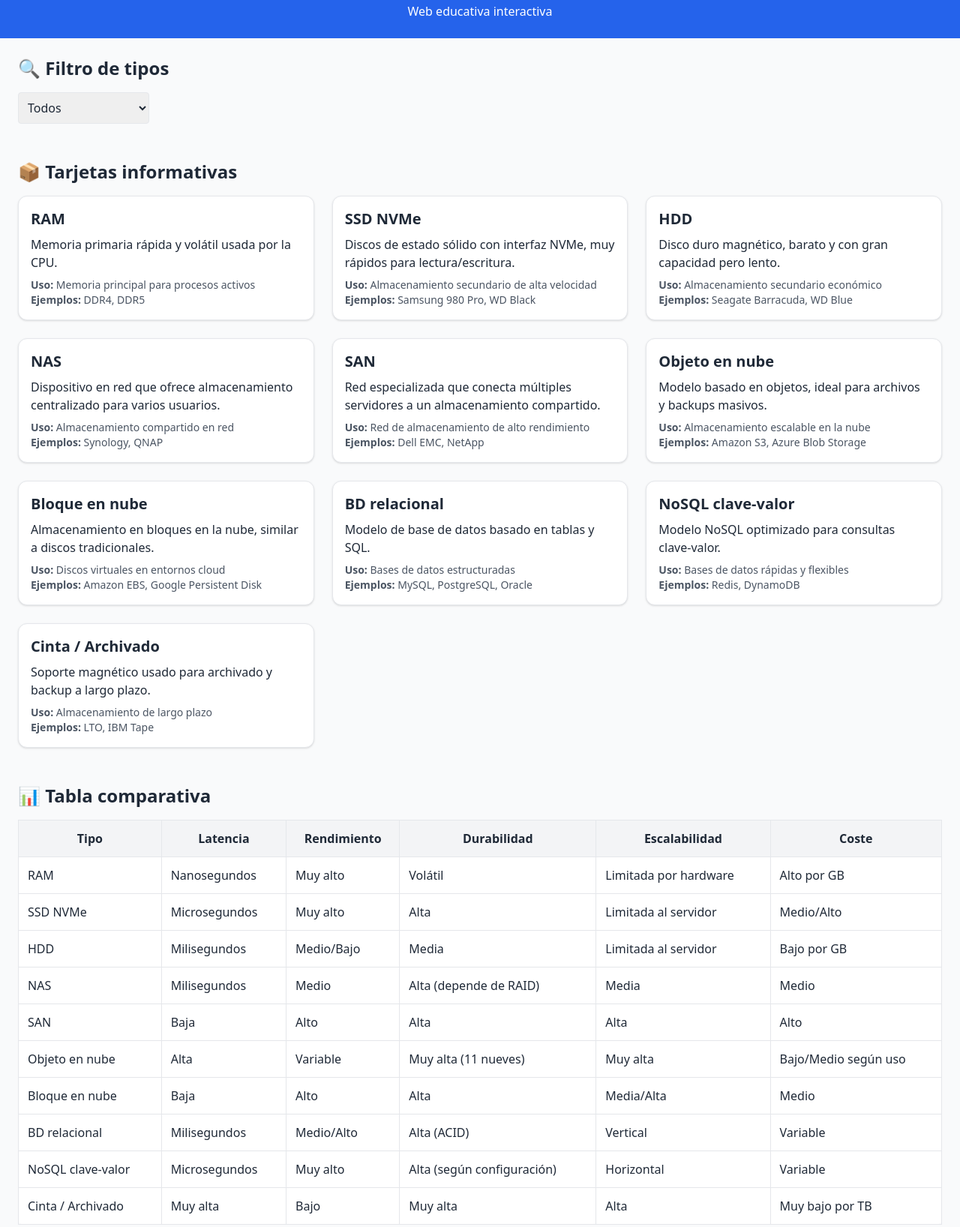
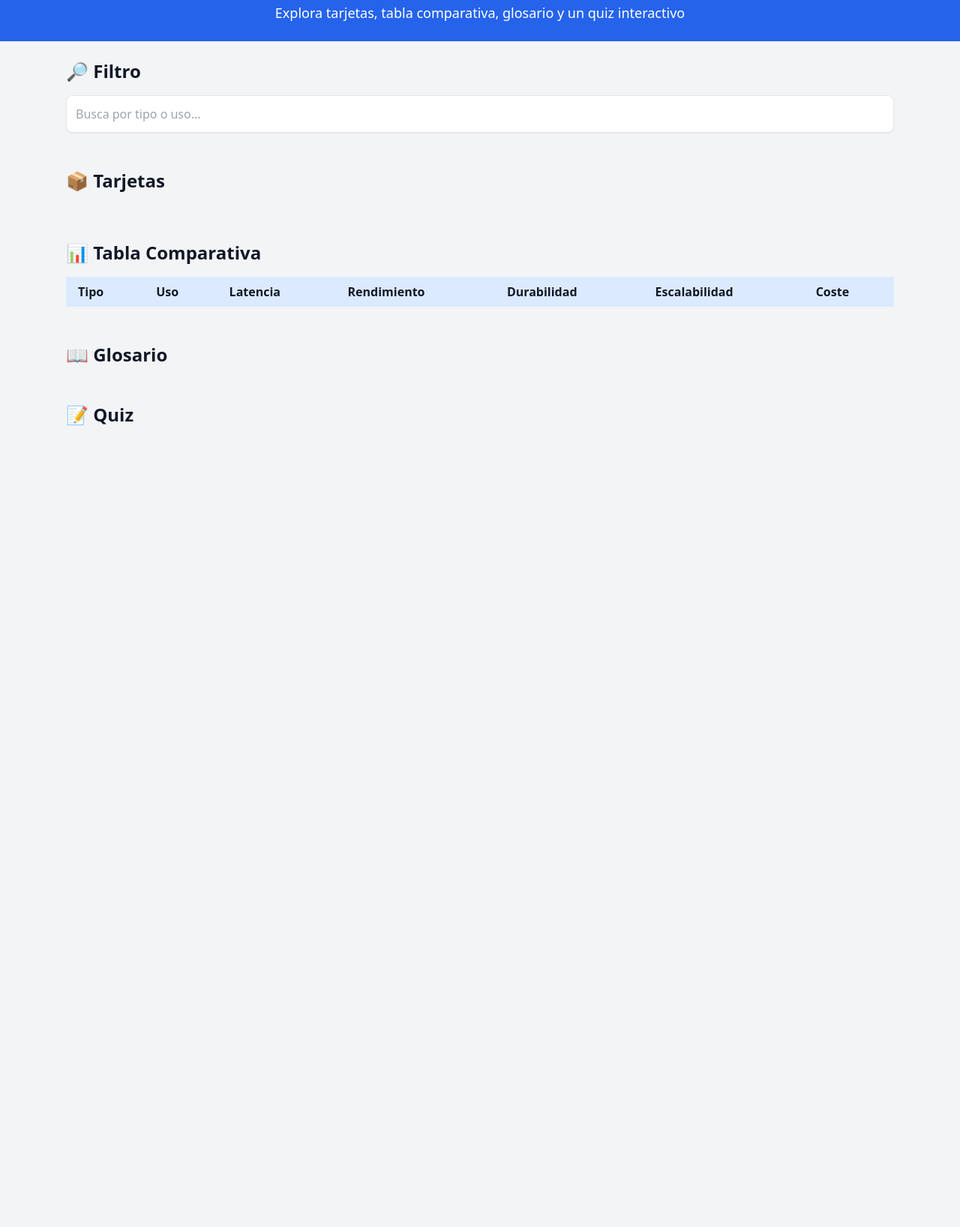
Before and after one commit to samuelnavarro1488/almacenamiento-web, a plain HTML site: page index.html in a window 1280 px wide. Shown: the part 65-1701 px from the top of the page at 75% size. After the commit the page ends 800 px from the top, so only its background shows below. Drawn offline with nearby package versions, Linux system fonts and the light colour scheme.

Commit message:
Update index.html

```diff
--- a/index.html
+++ b/index.html
@@ -1,303 +1,216 @@
 <!DOCTYPE html>
 <html lang="es">
 <head>
-  <meta charset="UTF-8">
-  <meta name="viewport" content="width=device-width, initial-scale=1.0">
+  <meta charset="UTF-8" />
+  <meta name="viewport" content="width=device-width, initial-scale=1.0" />
   <title>Tipos de Almacenamiento de Datos</title>
-  <!-- Tailwind CSS vía CDN -->
   <script src="https://cdn.tailwindcss.com"></script>
 </head>
-<body class="bg-gray-50 text-gray-800 font-sans">
-  <!-- Encabezado -->
+<body class="bg-gray-100 text-gray-900">
+
+  <!-- Header -->
   <header class="bg-blue-600 text-white p-6 text-center">
     <h1 class="text-3xl font-bold">Tipos de Almacenamiento de Datos</h1>
-    <p class="mt-2">Web educativa interactiva</p>
+    <p class="mt-2 text-lg">Explora tarjetas, tabla comparativa, glosario y un quiz interactivo</p>
   </header>
 
-  <!-- Contenido principal -->
-  <main class="max-w-7xl mx-auto p-6 space-y-12">
+  <main class="max-w-6xl mx-auto p-6 space-y-12">
     <!-- Filtro -->
     <section id="filtro">
-      <h2 class="text-2xl font-semibold mb-4">🔍 Filtro de tipos</h2>
-      <select id="filtroSelect" class="border rounded p-2">
-        <option value="todos">Todos</option>
-      </select>
+      <h2 class="text-2xl font-semibold mb-4">🔎 Filtro</h2>
+      <input
+        type="text"
+        id="filter-input"
+        oninput="applyFilter()"
+        placeholder="Busca por tipo o uso..."
+        class="w-full p-3 border rounded-lg shadow-sm focus:outline-none focus:ring-2 focus:ring-blue-500"
+      />
     </section>
 
     <!-- Tarjetas -->
-    <section>
-      <h2 class="text-2xl font-semibold mb-4">📦 Tarjetas informativas</h2>
-      <div id="tarjetasContainer" class="grid gap-6 md:grid-cols-3"></div>
+    <section id="tarjetas">
+      <h2 class="text-2xl font-semibold mb-4">📦 Tarjetas</h2>
+      <div id="cards-container" class="grid gap-6 md:grid-cols-2 lg:grid-cols-3"></div>
     </section>
 
     <!-- Tabla comparativa -->
-    <section>
-      <h2 class="text-2xl font-semibold mb-4">📊 Tabla comparativa</h2>
+    <section id="tabla">
+      <h2 class="text-2xl font-semibold mb-4">📊 Tabla Comparativa</h2>
       <div class="overflow-x-auto">
-        <table class="min-w-full border border-gray-300 bg-white rounded-lg">
-          <thead class="bg-gray-100" id="tablaHead"></thead>
-          <tbody id="tablaBody"></tbody>
+        <table class="min-w-full bg-white shadow rounded-xl">
+          <thead class="bg-blue-100">
+            <tr>
+              <th class="px-4 py-2 text-left">Tipo</th>
+              <th class="px-4 py-2 text-left">Uso</th>
+              <th class="px-4 py-2 text-left">Latencia</th>
+              <th class="px-4 py-2 text-left">Rendimiento</th>
+              <th class="px-4 py-2 text-left">Durabilidad</th>
+              <th class="px-4 py-2 text-left">Escalabilidad</th>
+              <th class="px-4 py-2 text-left">Coste</th>
+            </tr>
+          </thead>
+          <tbody id="tabla-body"></tbody>
         </table>
       </div>
     </section>
 
     <!-- Glosario -->
-    <section>
+    <section id="glosario">
       <h2 class="text-2xl font-semibold mb-4">📖 Glosario</h2>
-      <dl id="glosarioContainer" class="space-y-4"></dl>
+      <ul id="glosario-list" class="space-y-2"></ul>
     </section>
 
     <!-- Quiz -->
-    <section>
-      <h2 class="text-2xl font-semibold mb-4">📝 Quiz rápido</h2>
-      <div id="quizContainer" class="space-y-6"></div>
+    <section id="quiz">
+      <h2 class="text-2xl font-semibold mb-4">📝 Quiz</h2>
+      <div id="quiz-container" class="space-y-6"></div>
     </section>
   </main>
 
-  <!-- Pie -->
-  <footer class="bg-gray-200 p-4 text-center text-sm">
-    © 2025 Proyecto educativo sobre almacenamiento de datos.
-  </footer>
-
-  <!-- Script con datos + renderizado -->
+  <!-- Script -->
   <script>
-    // 📦 Datos de ejemplo
+  // ================== Datos de ejemplo ==================
   const items = [
-      {
-        tipo: "RAM",
-        uso: "Memoria principal para procesos activos",
-        ejemplos: "DDR4, DDR5",
-        latencia: "Nanosegundos",
-        rendimiento: "Muy alto",
-        durabilidad: "Volátil",
-        escalabilidad: "Limitada por hardware",
-        coste: "Alto por GB",
-        desc: "Memoria primaria rápida y volátil usada por la CPU."
-      },
-      {
-        tipo: "SSD NVMe",
-        uso: "Almacenamiento secundario de alta velocidad",
-        ejemplos: "Samsung 980 Pro, WD Black",
-        latencia: "Microsegundos",
-        rendimiento: "Muy alto",
-        durabilidad: "Alta",
-        escalabilidad: "Limitada al servidor",
-        coste: "Medio/Alto",
-        desc: "Discos de estado sólido con interfaz NVMe, muy rápidos para lectura/escritura."
-      },
-      {
-        tipo: "HDD",
-        uso: "Almacenamiento secundario económico",
-        ejemplos: "Seagate Barracuda, WD Blue",
-        latencia: "Milisegundos",
-        rendimiento: "Medio/Bajo",
-        durabilidad: "Media",
-        escalabilidad: "Limitada al servidor",
-        coste: "Bajo por GB",
-        desc: "Disco duro magnético, barato y con gran capacidad pero lento."
-      },
-      {
-        tipo: "NAS",
-        uso: "Almacenamiento compartido en red",
-        ejemplos: "Synology, QNAP",
-        latencia: "Milisegundos",
-        rendimiento: "Medio",
-        durabilidad: "Alta (depende de RAID)",
-        escalabilidad: "Media",
-        coste: "Medio",
-        desc: "Dispositivo en red que ofrece almacenamiento centralizado para varios usuarios."
-      },
-      {
-        tipo: "SAN",
-        uso: "Red de almacenamiento de alto rendimiento",
-        ejemplos: "Dell EMC, NetApp",
-        latencia: "Baja",
-        rendimiento: "Alto",
-        durabilidad: "Alta",
-        escalabilidad: "Alta",
-        coste: "Alto",
-        desc: "Red especializada que conecta múltiples servidores a un almacenamiento compartido."
-      },
-      {
-        tipo: "Objeto en nube",
-        uso: "Almacenamiento escalable en la nube",
-        ejemplos: "Amazon S3, Azure Blob Storage",
-        latencia: "Alta",
-        rendimiento: "Variable",
-        durabilidad: "Muy alta (11 nueves)",
-        escalabilidad: "Muy alta",
-        coste: "Bajo/Medio según uso",
-        desc: "Modelo basado en objetos, ideal para archivos y backups masivos."
-      },
-      {
-        tipo: "Bloque en nube",
-        uso: "Discos virtuales en entornos cloud",
-        ejemplos: "Amazon EBS, Google Persistent Disk",
-        latencia: "Baja",
-        rendimiento: "Alto",
-        durabilidad: "Alta",
-        escalabilidad: "Media/Alta",
-        coste: "Medio",
-        desc: "Almacenamiento en bloques en la nube, similar a discos tradicionales."
-      },
-      {
-        tipo: "BD relacional",
-        uso: "Bases de datos estructuradas",
-        ejemplos: "MySQL, PostgreSQL, Oracle",
-        latencia: "Milisegundos",
-        rendimiento: "Medio/Alto",
-        durabilidad: "Alta (ACID)",
-        escalabilidad: "Vertical",
-        coste: "Variable",
-        desc: "Modelo de base de datos basado en tablas y SQL."
-      },
-      {
-        tipo: "NoSQL clave-valor",
-        uso: "Bases de datos rápidas y flexibles",
-        ejemplos: "Redis, DynamoDB",
-        latencia: "Microsegundos",
-        rendimiento: "Muy alto",
-        durabilidad: "Alta (según configuración)",
-        escalabilidad: "Horizontal",
-        coste: "Variable",
-        desc: "Modelo NoSQL optimizado para consultas clave-valor."
-      },
-      {
-        tipo: "Cinta / Archivado",
-        uso: "Almacenamiento de largo plazo",
-        ejemplos: "LTO, IBM Tape",
-        latencia: "Muy alta",
-        rendimiento: "Bajo",
-        durabilidad: "Muy alta",
-        escalabilidad: "Alta",
-        coste: "Muy bajo por TB",
-        desc: "Soporte magnético usado para archivado y backup a largo plazo."
-      }
+    { tipo: "RAM", uso: "Almacenamiento temporal en memoria principal", ejemplos: "DDR4, DDR5", latencia: "Nanosegundos", rendimiento: "Muy alto", durabilidad: "Volátil", escalabilidad: "Limitada", coste: "Alto", desc: "Usada para datos en ejecución rápida, pierde datos al apagar." },
+    { tipo: "SSD NVMe", uso: "Almacenamiento primario de alto rendimiento", ejemplos: "Samsung 980 Pro, WD Black", latencia: "Microsegundos", rendimiento: "Muy alto", durabilidad: "Alta", escalabilidad: "Moderada", coste: "Alto", desc: "Almacenamiento sólido con interfaz NVMe para cargas rápidas." },
+    { tipo: "HDD", uso: "Almacenamiento masivo económico", ejemplos: "Seagate Barracuda, WD Blue", latencia: "Milisegundos", rendimiento: "Bajo", durabilidad: "Alta", escalabilidad: "Moderada", coste: "Bajo", desc: "Unidades mecánicas, adecuadas para archivos grandes y archivado." },
+    { tipo: "NAS", uso: "Almacenamiento en red local", ejemplos: "Synology, QNAP", latencia: "Milisegundos", rendimiento: "Medio", durabilidad: "Alta (RAID)", escalabilidad: "Moderada", coste: "Medio", desc: "Servidor dedicado al almacenamiento accesible en LAN." },
+    { tipo: "SAN", uso: "Red de almacenamiento de alto nivel empresarial", ejemplos: "Dell EMC PowerMax, NetApp", latencia: "Baja", rendimiento: "Muy alto", durabilidad: "Alta", escalabilidad: "Alta", coste: "Muy alto", desc: "Infraestructura especializada para almacenamiento en grandes empresas." },
+    { tipo: "Objeto en nube", uso: "Almacenamiento de objetos en la nube", ejemplos: "AWS S3, Azure Blob", latencia: "Alta (ms)", rendimiento: "Variable", durabilidad: "Muy alta (11x9s)", escalabilidad: "Altísima", coste: "Pago por uso", desc: "Ideal para datos no estructurados como imágenes o backups." },
+    { tipo: "Bloque en nube", uso: "Discos virtuales en la nube", ejemplos: "Amazon EBS, Google Persistent Disk", latencia: "Baja", rendimiento: "Alto", durabilidad: "Alta", escalabilidad: "Alta", coste: "Pago por uso", desc: "Simula discos tradicionales accesibles en máquinas virtuales." },
+    { tipo: "BD relacional", uso: "Almacenamiento estructurado con SQL", ejemplos: "MySQL, PostgreSQL, Oracle", latencia: "Baja", rendimiento: "Alto", durabilidad: "Alta", escalabilidad: "Limitada verticalmente", coste: "Variable", desc: "Modelo tabular con integridad ACID para transacciones críticas." },
+    { tipo: "NoSQL clave-valor", uso: "Almacenamiento rápido de pares clave-valor", ejemplos: "Redis, DynamoDB", latencia: "Muy baja", rendimiento: "Muy alto", durabilidad: "Variable", escalabilidad: "Muy alta", coste: "Pago por uso o RAM", desc: "Ideal para sesiones, cachés y aplicaciones web escalables." },
+    { tipo: "Cinta / Archivado", uso: "Almacenamiento a largo plazo y respaldo", ejemplos: "LTO-8, IBM Tape", latencia: "Muy alta (segundos-minutos)", rendimiento: "Muy bajo", durabilidad: "Muy alta (décadas)", escalabilidad: "Alta", coste: "Muy bajo", desc: "Soporte físico usado en archivado masivo y copias de seguridad." }
   ];
 
-    // 📖 Glosario
   const glosario = [
-      { termino: "Latencia", definicion: "Tiempo de respuesta de un sistema de almacenamiento (ms, µs, ns)." },
-      { termino: "IOPS", definicion: "Operaciones de entrada/salida por segundo, métrica de rendimiento." },
-      { termino: "ACID", definicion: "Conjunto de propiedades que garantizan fiabilidad en bases de datos transaccionales." },
-      { termino: "RAID", definicion: "Conjunto de técnicas para combinar discos y mejorar rendimiento o redundancia." },
-      { termino: "CAP", definicion: "Teorema que indica que una base de datos distribuida no puede garantizar Consistencia, Disponibilidad y Tolerancia a particiones al mismo tiempo." },
-      { termino: "Escalabilidad vertical", definicion: "Mejorar rendimiento aumentando recursos de un solo servidor." },
-      { termino: "Escalabilidad horizontal", definicion: "Mejorar rendimiento añadiendo más servidores al sistema." }
+    { termino: "Latencia", definicion: "Tiempo de respuesta en acceder a un dato desde el almacenamiento." },
+    { termino: "IOPS", definicion: "Operaciones de entrada/salida por segundo, mide el rendimiento." },
+    { termino: "ACID", definicion: "Propiedades de bases de datos: Atomicidad, Consistencia, Aislamiento, Durabilidad." },
+    { termino: "RAID", definicion: "Técnica que combina discos para mejorar rendimiento o redundancia." },
+    { termino: "CAP", definicion: "Teorema que establece que solo se pueden cumplir 2 de 3: Consistencia, Disponibilidad, Tolerancia a partición." },
+    { termino: "Throughput", definicion: "Cantidad de datos procesados en un tiempo dado." },
+    { termino: "Snapshot", definicion: "Copia puntual del estado de datos en un momento específico." }
   ];
 
-    // 📝 Preguntas
   const preguntas = [
-      {
-        texto: "¿Qué tipo de almacenamiento es volátil?",
-        opciones: ["RAM", "SSD", "HDD"],
-        respuestaCorrecta: "RAM"
-      },
-      {
-        texto: "¿Qué modelo de almacenamiento en la nube es ideal para archivos masivos?",
-        opciones: ["Objeto", "Bloque", "Relacional"],
-        respuestaCorrecta: "Objeto"
-      },
-      {
-        texto: "¿Qué teorema indica que no se pueden cumplir simultáneamente consistencia, disponibilidad y tolerancia a particiones?",
-        opciones: ["ACID", "CAP", "RAID"],
-        respuestaCorrecta: "CAP"
-      }
+    { enunciado: "¿Cuál es la principal ventaja de la RAM?", opciones: ["Durabilidad", "Bajo coste", "Velocidad altísima"], correcta: 2 },
+    { enunciado: "¿Qué modelo de almacenamiento es típico para datos no estructurados como fotos o videos en la nube?", opciones: ["Bloque en nube", "Objeto en nube", "BD relacional"], correcta: 1 },
+    { enunciado: "¿Qué técnica se usa para combinar discos y aumentar redundancia?", opciones: ["RAID", "CAP", "IOPS"], correcta: 0 }
   ];
 
-    // =========================
-    // Renderizado dinámico
-    // =========================
-
-    // Filtro
-    const filtroSelect = document.getElementById("filtroSelect");
-    items.forEach(i => {
-      const opt = document.createElement("option");
-      opt.value = i.tipo;
-      opt.textContent = i.tipo;
-      filtroSelect.appendChild(opt);
-    });
-
-    // Tarjetas
-    const tarjetasContainer = document.getElementById("tarjetasContainer");
-    function renderTarjetas(filtro = "todos") {
-      tarjetasContainer.innerHTML = "";
-      items
-        .filter(i => filtro === "todos" || i.tipo === filtro)
-        .forEach(i => {
+  // ================== Renderizado de tarjetas ==================
+  function renderCards(list) {
+    const container = document.getElementById("cards-container");
+    container.innerHTML = "";
+    list.forEach(item => {
       const card = document.createElement("div");
-          card.className = "border rounded-xl shadow p-4 bg-white";
+      card.className = "bg-white shadow rounded-xl p-4 flex flex-col gap-2 hover:shadow-lg transition";
       card.innerHTML = `
-            <h3 class="text-xl font-bold mb-2">${i.tipo}</h3>
-            <p class="mb-2">${i.desc}</p>
-            <p class="text-sm text-gray-600"><strong>Uso:</strong> ${i.uso}</p>
-            <p class="text-sm text-gray-600"><strong>Ejemplos:</strong> ${i.ejemplos}</p>
+        <h3 class="text-lg font-semibold text-gray-800">${item.tipo}</h3>
+        <p class="text-sm text-gray-600">${item.desc}</p>
+        <ul class="text-sm text-gray-700 list-disc pl-4">
+          <li><strong>Uso:</strong> ${item.uso}</li>
+          <li><strong>Ejemplos:</strong> ${item.ejemplos}</li>
+          <li><strong>Latencia:</strong> ${item.latencia}</li>
+          <li><strong>Rendimiento:</strong> ${item.rendimiento}</li>
+          <li><strong>Durabilidad:</strong> ${item.durabilidad}</li>
+          <li><strong>Escalabilidad:</strong> ${item.escalabilidad}</li>
+          <li><strong>Coste:</strong> ${item.coste}</li>
+        </ul>
       `;
-          tarjetasContainer.appendChild(card);
+      container.appendChild(card);
     });
   }
-    renderTarjetas();
-    filtroSelect.addEventListener("change", e => renderTarjetas(e.target.value));
 
-    // Tabla comparativa
-    const tablaHead = document.getElementById("tablaHead");
-    const tablaBody = document.getElementById("tablaBody");
-    const columnas = ["Tipo", "Latencia", "Rendimiento", "Durabilidad", "Escalabilidad", "Coste"];
-    tablaHead.innerHTML = `
-      <tr>
-        ${columnas.map(c => `<th class="p-3 border">${c}</th>`).join("")}
-      </tr>`;
-    items.forEach(i => {
-      const row = document.createElement("tr");
-      row.innerHTML = `
-        <td class="p-3 border">${i.tipo}</td>
-        <td class="p-3 border">${i.latencia}</td>
-        <td class="p-3 border">${i.rendimiento}</td>
-        <td class="p-3 border">${i.durabilidad}</td>
-        <td class="p-3 border">${i.escalabilidad}</td>
-        <td class="p-3 border">${i.coste}</td>
+  // ================== Renderizado de tabla comparativa ==================
+  function renderTabla(list) {
+    const tbody = document.getElementById("tabla-body");
+    tbody.innerHTML = "";
+    list.forEach(item => {
+      const tr = document.createElement("tr");
+      tr.className = "border-b hover:bg-gray-50";
+      tr.innerHTML = `
+        <td class="px-4 py-2 font-medium">${item.tipo}</td>
+        <td class="px-4 py-2">${item.uso}</td>
+        <td class="px-4 py-2">${item.latencia}</td>
+        <td class="px-4 py-2">${item.rendimiento}</td>
+        <td class="px-4 py-2">${item.durabilidad}</td>
+        <td class="px-4 py-2">${item.escalabilidad}</td>
+        <td class="px-4 py-2">${item.coste}</td>
       `;
-      tablaBody.appendChild(row);
+      tbody.appendChild(tr);
     });
+  }
 
-    // Glosario
-    const glosarioContainer = document.getElementById("glosarioContainer");
-    glosario.forEach(g => {
-      const item = document.createElement("div");
-      item.innerHTML = `<dt class="font-bold">${g.termino}</dt><dd>${g.definicion}</dd>`;
-      glosarioContainer.appendChild(item);
+  // ================== Filtro ==================
+  function applyFilter() {
+    const search = document.getElementById("filter-input").value.toLowerCase();
+    const filtered = items.filter(item =>
+      item.tipo.toLowerCase().includes(search) ||
+      item.uso.toLowerCase().includes(search) ||
+      item.desc.toLowerCase().includes(search)
+    );
+    renderCards(filtered);
+    renderTabla(filtered);
+  }
+
+  // ================== Renderizado del glosario ==================
+  function renderGlosario() {
+    const ul = document.getElementById("glosario-list");
+    ul.innerHTML = "";
+    glosario.forEach(entry => {
+      const li = document.createElement("li");
+      li.className = "bg-white p-4 rounded-lg shadow";
+      li.innerHTML = <strong>${entry.termino}:</strong> ${entry.definicion};
+      ul.appendChild(li);
     });
+  }
 
-    // Quiz
-    const quizContainer = document.getElementById("quizContainer");
-    preguntas.forEach((p, idx) => {
+  // ================== Renderizado del quiz ==================
+  function renderQuiz() {
+    const container = document.getElementById("quiz-container");
+    container.innerHTML = "";
+    preguntas.forEach((q, idx) => {
       const div = document.createElement("div");
+      div.className = "bg-white p-4 rounded-lg shadow";
+      const opcionesHtml = q.opciones.map((op, i) => `
+        <label class="block">
+          <input type="radio" name="q${idx}" value="${i}" class="mr-2"> ${op}
+        </label>
+      `).join("");
       div.innerHTML = `
-        <p class="mb-2 font-medium">${idx + 1}. ${p.texto}</p>
-        <div class="space-x-2 mb-2">
-          ${p.opciones
-            .map(
-              o => `<button class="bg-blue-600 text-white px-3 py-1 rounded-lg"
-                          onclick="verificarRespuesta(${idx}, '${o}')">${o}</button>`
-            )
-            .join("")}
-        </div>
-        <p id="resultado-${idx}" class="font-semibold"></p>
+        <p class="font-medium mb-2">${q.enunciado}</p>
+        ${opcionesHtml}
+        <button onclick="checkAnswer(${idx}, ${q.correcta})" class="mt-2 px-3 py-1 bg-blue-500 text-white rounded hover:bg-blue-600">Comprobar</button>
+        <p id="result-${idx}" class="mt-2 text-sm"></p>
       `;
-      quizContainer.appendChild(div);
+      container.appendChild(div);
     });
+  }
 
-    // Verificación de quiz
-    function verificarRespuesta(idx, opcion) {
-      const resultado = document.getElementById(`resultado-${idx}`);
-      if (opcion === preguntas[idx].respuestaCorrecta) {
-        resultado.textContent = "✅ Correcto";
-        resultado.className = "text-green-600 font-bold";
+  function checkAnswer(idx, correcta) {
+    const radios = document.getElementsByName("q" + idx);
+    let selected = -1;
+    radios.forEach(r => { if (r.checked) selected = parseInt(r.value); });
+    const result = document.getElementById("result-" + idx);
+    if (selected === correcta) {
+      result.textContent = "✅ ¡Correcto!";
+      result.className = "mt-2 text-green-600 font-semibold";
     } else {
-        resultado.textContent = "❌ Incorrecto";
-        resultado.className = "text-red-600 font-bold";
+      result.textContent = "❌ Incorrecto, inténtalo de nuevo.";
+      result.className = "mt-2 text-red-600 font-semibold";
     }
   }
+
+  // ================== Inicialización ==================
+  window.addEventListener("DOMContentLoaded", () => {
+    renderCards(items);
+    renderTabla(items);
+    renderGlosario();
+    renderQuiz();
+  });
   </script>
+
 </body>
 </html>
```
Lines whose indentation alone changed are shown as unchanged.
